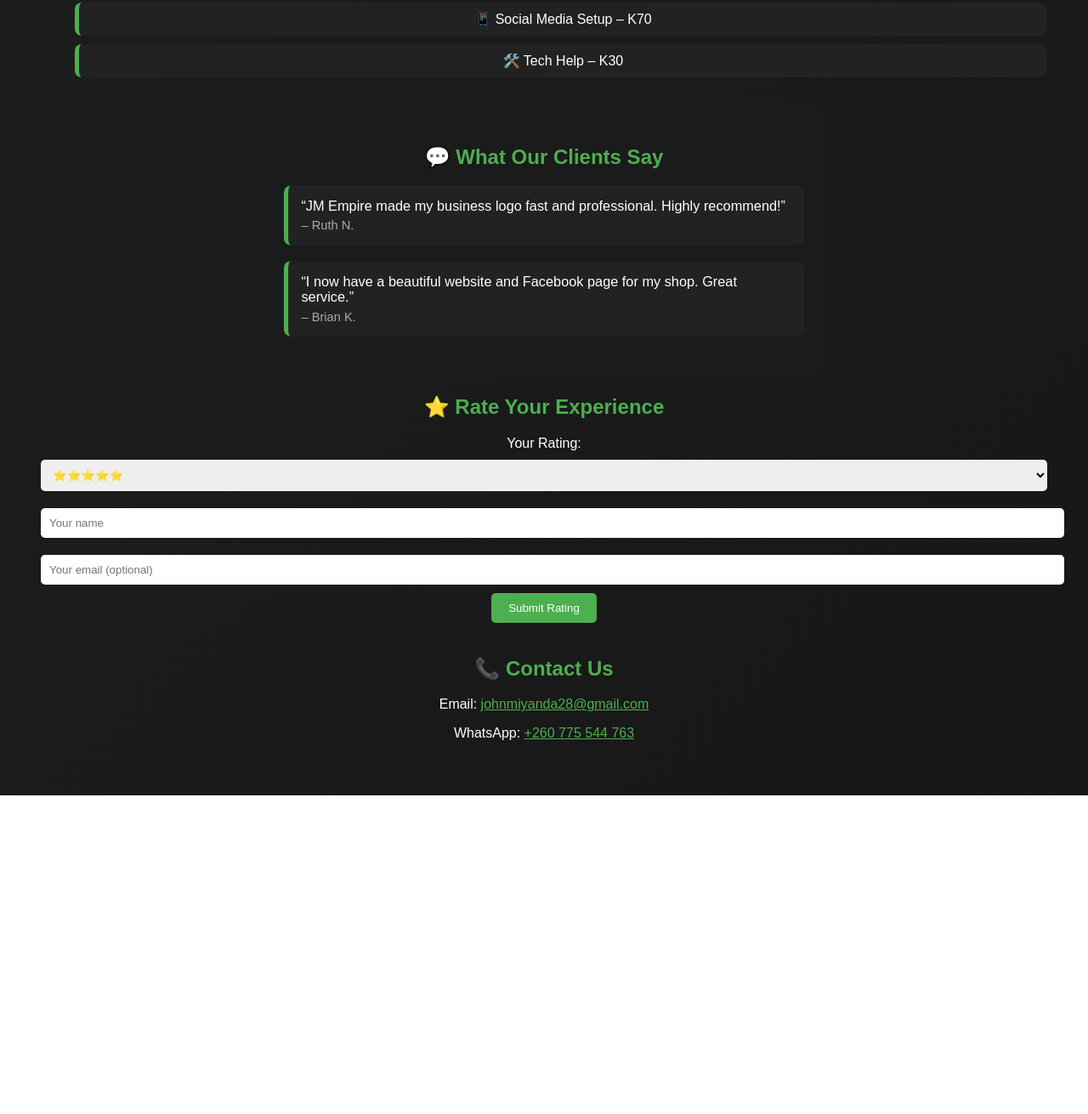
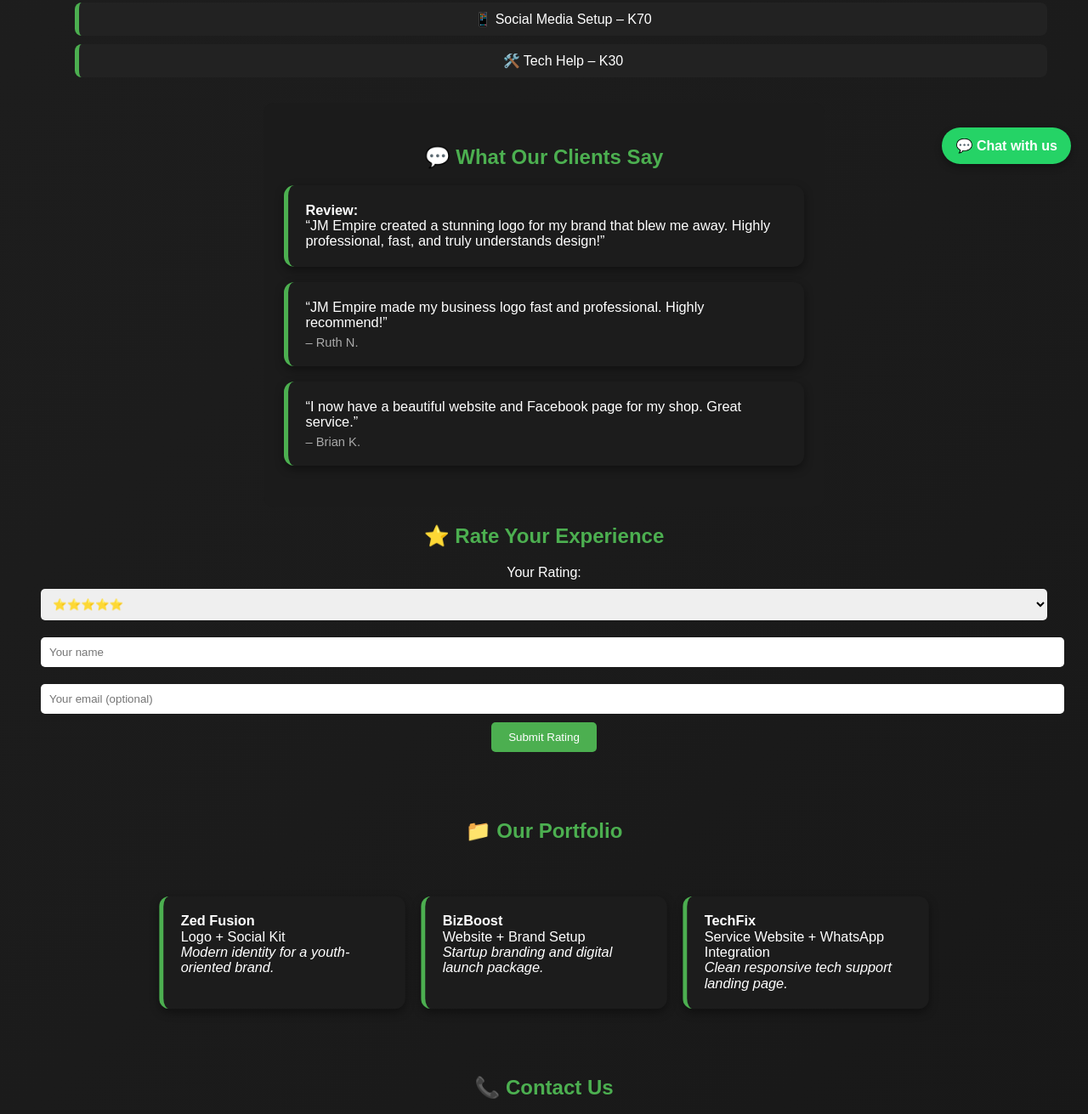
Before and after one commit to 1jmking1/jmempire-site, a plain HTML site: page index.html in a window 1280 px wide. Shown: the part 587-1898 px from the top of the page at 85% size. Before the commit the page ends 1523 px from the top, so only its background shows below. Drawn offline with Linux system fonts and the light colour scheme.

Commit message:
Add files via upload

```diff
--- a/index.html
+++ b/index.html
@@ -123,6 +123,33 @@
     }
   </style>
 <link rel="icon" href="favicon.ico" type="image/x-icon">
+
+<style>
+  .portfolio {
+    display: grid;
+    grid-template-columns: repeat(auto-fit, minmax(250px, 1fr));
+    gap: 24px;
+    margin: 40px auto;
+    max-width: 900px;
+    padding: 20px;
+  }
+  .portfolio h2 {
+    grid-column: 1 / -1;
+    text-align: center;
+    color: #4CAF50;
+  }
+  .testimonial-box {
+    background: #1c1c1c;
+    padding: 20px;
+    border-radius: 12px;
+    box-shadow: 0 4px 10px rgba(0,0,0,0.4);
+    transition: transform 0.3s ease;
+  }
+  .testimonial-box:hover {
+    transform: translateY(-6px);
+  }
+</style>
+
 </head>
 <body>
 <button onclick="toggleTheme()">🌓 Toggle Dark/Light Mode</button>
@@ -147,7 +174,11 @@
 </ul>
 
 <div class="testimonials reveal">
-  <h2>💬 What Our Clients Say</h2>
+   <h2>💬 What Our Clients Say</h2>
+    <div class="testimonial-box pulse">
+      <strong>Review:</strong><br>
+      “JM Empire created a stunning logo for my brand that blew me away. Highly professional, fast, and truly understands design!”
+    </div>
   <div class="testimonial-box pulse">
     “JM Empire made my business logo fast and professional. Highly recommend!”
     <div class="testimonial-name">– Ruth N.</div>
@@ -177,6 +208,27 @@
   </form>
 </div>
 
+
+<div class="portfolio reveal">
+  <h2>📁 Our Portfolio</h2>
+  <div class="testimonial-box pulse">
+    <strong>Zed Fusion</strong><br>
+    Logo + Social Kit<br>
+    <em>Modern identity for a youth-oriented brand.</em>
+  </div>
+  <div class="testimonial-box pulse">
+    <strong>BizBoost</strong><br>
+    Website + Brand Setup<br>
+    <em>Startup branding and digital launch package.</em>
+  </div>
+  <div class="testimonial-box pulse">
+    <strong>TechFix</strong><br>
+    Service Website + WhatsApp Integration<br>
+    <em>Clean responsive tech support landing page.</em>
+  </div>
+</div>
+
+
 <div class="contact reveal">
   <h2>📞 Contact Us</h2>
   <p>Email: <a href="mailto:johnmiyanda28@gmail.com" style="color: #4CAF50;">johnmiyanda28@gmail.com</a></p>
@@ -200,5 +252,11 @@
   <input type="text" name="name">
   <input type="email" name="email">
 </form>
+
+<a href="https://wa.me/260775544763" target="_blank"
+   style="position: fixed; bottom: 20px; right: 20px; background: #25D366; color: white; padding: 12px 16px; border-radius: 50px; font-weight: bold; text-decoration: none; box-shadow: 0 4px 8px rgba(0,0,0,0.3); z-index: 999;">
+   💬 Chat with us
+</a>
+
 </body>
 </html>
```
